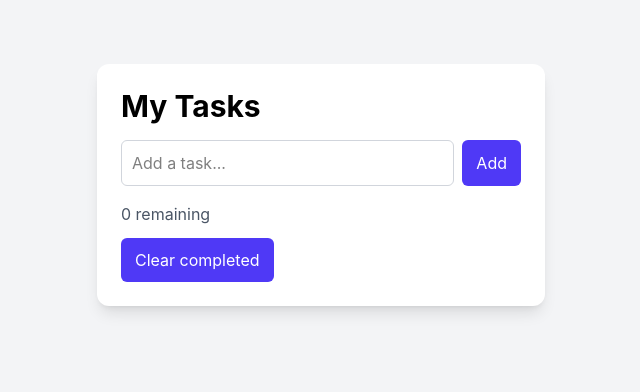
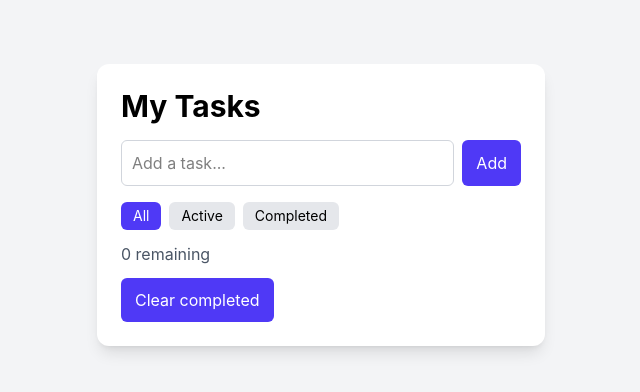
Before and after one commit to Denznadal14/activity-1, a React (Vite) app: page / in a window 1280 px wide. Shown: the top 392 px of the page, without its empty margins (319-959 px from the left). Built offline with nearby package versions, Linux system fonts and the light colour scheme.

Commit message:
Add task filter (all, active, completed)

```diff
--- a/src/App.jsx
+++ b/src/App.jsx
@@ -22,6 +22,7 @@ function TaskItem({ task, onToggle, onDelete }) {
 export default function App() {
   const [tasks, setTasks] = useState([]);
   const [text, setText] = useState("");
+  const [filter, setFilter] = useState("all");
 
   const addTask = () => {
     if (!text.trim()) return;
@@ -35,6 +36,9 @@ export default function App() {
   const remove = (id) => setTasks(tasks.filter((t) => t.id !== id));
 
   const clearCompleted = () => setTasks(tasks.filter((t) => !t.done));
+  const visibleTasks = tasks.filter((t) =>
+    filter === "all" ? true : filter === "active" ? !t.done : t.done
+  );
 
   return (
     <div className="min-h-screen bg-gray-100 p-6 font-sans">
@@ -52,8 +56,20 @@ export default function App() {
             Add
           </button>
         </div>
+        <div className="mb-2 flex gap-2">
+          {["all", "active", "completed"].map((f) => (
+            <button
+              key={f}
+              onClick={() => setFilter(f)}
+              className={`cursor-pointer rounded-md px-3 py-1 text-sm capitalize ${filter === f ? "bg-indigo-600 text-white" : "bg-gray-200"
+                }`}
+            >
+              {f}
+            </button>
+          ))}
+        </div>
         <ul>
-          {tasks.map((t) => (
+          {visibleTasks.map((t) => (
             <TaskItem key={t.id} task={t} onToggle={toggle} onDelete={remove} />
           ))}
         </ul>
```
